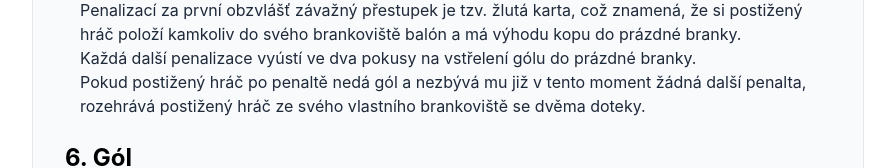
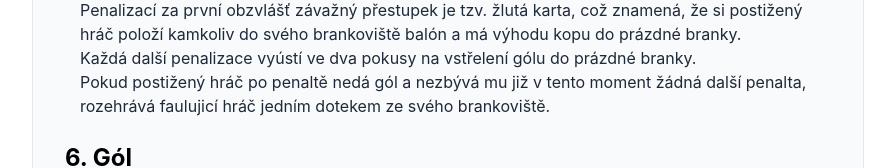
Before and after one commit to Pavlyuchenko/1V1-Tracker, a Next.js app: page /rules in a window 1280 px wide. Shown: the part 1648-1816 px from the top of the page, without its empty margins (192-1087 px from the left). Built offline with nearby package versions, Linux system fonts and the light colour scheme.

Commit message:
small table and rules update

```diff
--- a/app/page.tsx
+++ b/app/page.tsx
@@ -45,9 +45,9 @@ export default function Home() {
   const [stats, setStats] = useState<HráčStats[]>([]);
   const [recentStats, setRecentStats] = useState<HráčStats[]>([]);
   const [loading, setLoading] = useState(true);
-  const [sortKey, setSortKey] = useState<SortKey>("wins");
+  const [sortKey, setSortKey] = useState<SortKey>("winRate");
   const [sortDir, setSortDir] = useState<SortDirection>("desc");
-  const [recentSortKey, setRecentSortKey] = useState<SortKey>("wins");
+  const [recentSortKey, setRecentSortKey] = useState<SortKey>("winRate");
   const [recentSortDir, setRecentSortDir] = useState<SortDirection>("desc");
   const [selectedPlayer1, setSelectedPlayer1] = useState<string>("");
   const [selectedPlayer2, setSelectedPlayer2] = useState<string>("");
@@ -227,7 +227,7 @@ export default function Home() {
                       Hráč{getSortIndicator("name", sortKey, sortDir)}
                     </th>
                     <th
-                      className="px-3 py-2 text-center text-sm font-bold text-blue-600 cursor-pointer hover:text-blue-700"
+                      className="px-3 py-2 text-center text-sm font-bold text-black cursor-pointer hover:text-blue-600"
                       onClick={() => handleSort("wins")}
                     >
                       Výhry{getSortIndicator("wins", sortKey, sortDir)}
@@ -239,7 +239,7 @@ export default function Home() {
                       Prohry{getSortIndicator("losses", sortKey, sortDir)}
                     </th>
                     <th
-                      className="px-3 py-2 text-center text-sm font-bold text-black cursor-pointer hover:text-blue-600"
+                      className="px-3 py-2 text-center text-sm font-bold text-blue-600 cursor-pointer hover:text-blue-700"
                       onClick={() => handleSort("winRate")}
                     >
                       Winrate{getSortIndicator("winRate", sortKey, sortDir)}
@@ -270,14 +270,14 @@ export default function Home() {
                       <td className="px-3 py-2 font-semibold text-black">
                         {player.name}
                       </td>
-                      <td className="px-3 py-2 text-center font-bold text-blue-600">
+                      <td className="px-3 py-2 text-center font-bold text-black">
                         {player.wins}
                       </td>
                       <td className="px-3 py-2 text-center text-black font-medium">
                         {player.losses}
                       </td>
-                      <td className="px-3 py-2 text-center text-black font-medium">
-                        {player.winRate} %
+                      <td className="px-3 py-2 text-center font-bold text-blue-600">
+                        {player.winRate}%
                       </td>
                       <td className="px-3 py-2 text-center text-black font-medium">
                         {player.goalsFor}-{player.goalsAgainst}
@@ -335,7 +335,7 @@ export default function Home() {
                       {getSortIndicator("name", recentSortKey, recentSortDir)}
                     </th>
                     <th
-                      className="px-3 py-2 text-center text-sm font-bold text-blue-600 cursor-pointer hover:text-blue-700"
+                      className="px-3 py-2 text-center text-sm font-bold text-black cursor-pointer hover:text-blue-600"
                       onClick={() => handleRecentSort("wins")}
                     >
                       Výhry
@@ -349,7 +349,7 @@ export default function Home() {
                       {getSortIndicator("losses", recentSortKey, recentSortDir)}
                     </th>
                     <th
-                      className="px-3 py-2 text-center text-sm font-bold text-black cursor-pointer hover:text-blue-600"
+                      className="px-3 py-2 text-center text-sm font-bold text-blue-600 cursor-pointer hover:text-blue-700"
                       onClick={() => handleRecentSort("winRate")}
                     >
                       Winrate
@@ -396,14 +396,14 @@ export default function Home() {
                         <td className="px-3 py-2 font-semibold text-black">
                           {player.name}
                         </td>
-                        <td className="px-3 py-2 text-center font-bold text-blue-600">
+                        <td className="px-3 py-2 text-center font-bold text-black">
                           {player.wins}
                         </td>
                         <td className="px-3 py-2 text-center text-black font-medium">
                           {player.losses}
                         </td>
-                        <td className="px-3 py-2 text-center text-black font-medium">
-                          {player.winRate} %
+                        <td className="px-3 py-2 text-center font-bold text-blue-600">
+                          {player.winRate}%
                         </td>
                         <td className="px-3 py-2 text-center text-black font-medium">
                           {player.goalsFor}-{player.goalsAgainst}
--- a/app/rules/page.tsx
+++ b/app/rules/page.tsx
@@ -135,8 +135,8 @@ export default function Pravidla() {
               </p>
               <p>
                 Pokud postižený hráč po penaltě nedá gól a nezbývá mu již v
-                tento moment žádná další penalta, rozehrává postižený hráč ze
-                svého vlastního brankoviště se dvěma doteky.
+                tento moment žádná další penalta, rozehrává faulujicí hráč
+                jedním dotekem ze svého brankoviště.
               </p>
             </div>
           </div>
```
